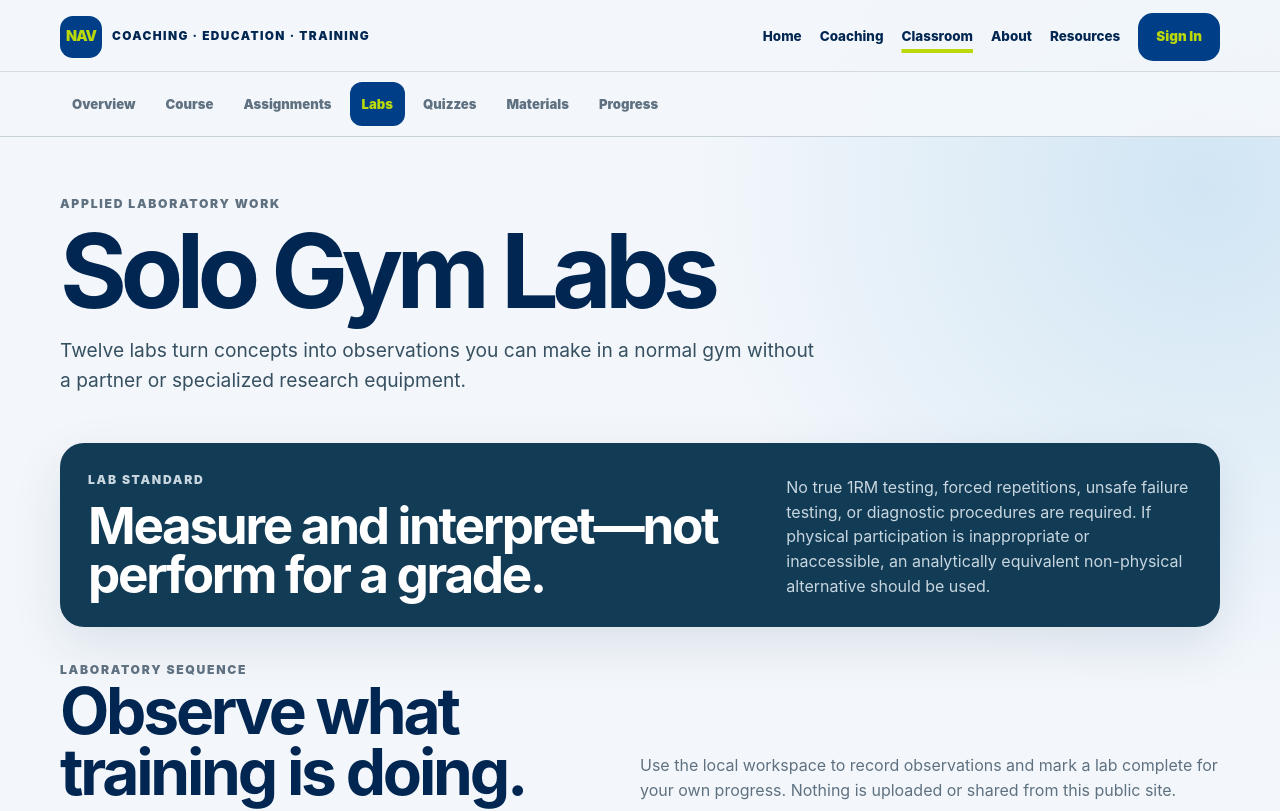
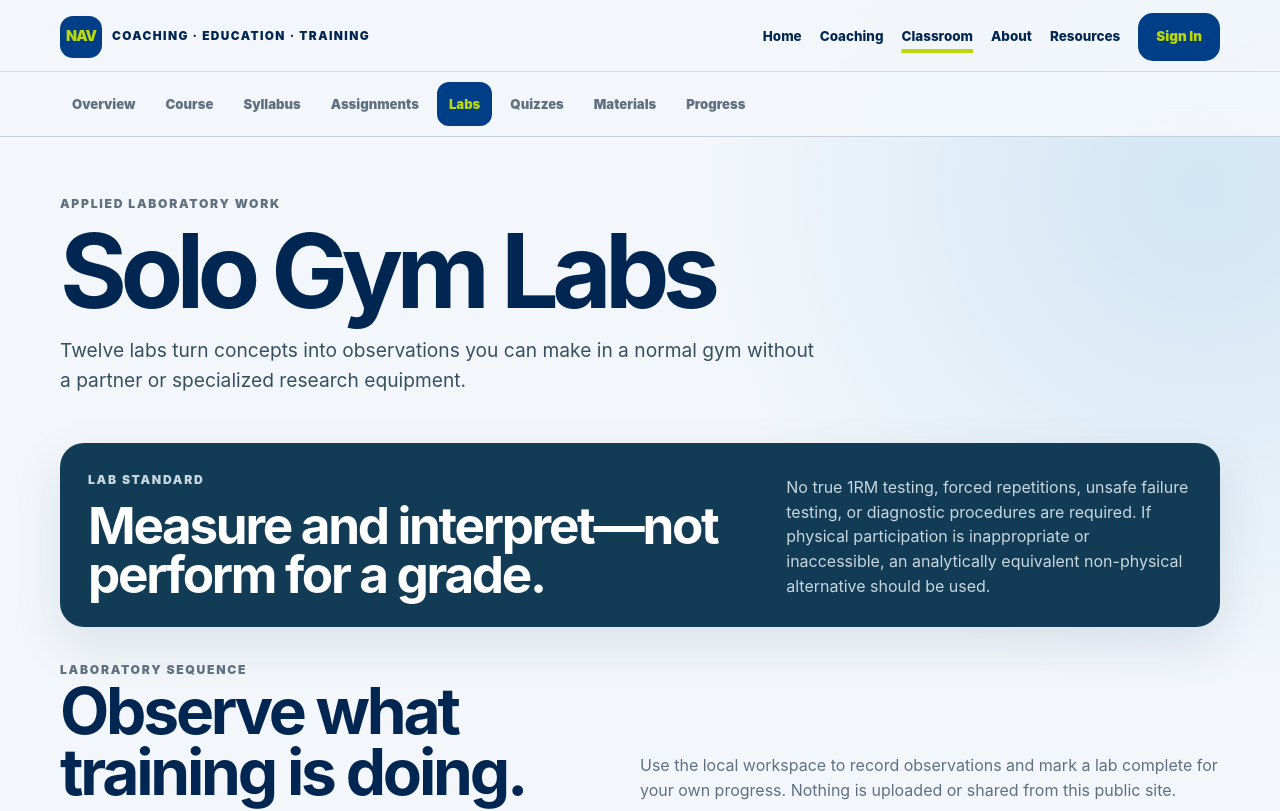
Before and after one commit to Cracked-Hacker/NAV, a plain HTML site: page classroom/labs.html in a window 1280 px wide. Shown: the top 811 px of the page. Drawn offline with Linux system fonts and the light colour scheme.

Commit message:
Keep Classroom navigation consistent

```diff
--- a/classroom/labs.html
+++ b/classroom/labs.html
@@ -1,7 +1,7 @@
 <!doctype html>
 <html lang="en"><head><meta charset="utf-8"><meta name="viewport" content="width=device-width, initial-scale=1"><meta name="description" content="NAV Classroom solo gym laboratories for the ten-week Human Performance course."><meta name="theme-color" content="#003f87"><meta name="color-scheme" content="light"><title>Solo Gym Labs | NAV Classroom</title><link rel="stylesheet" href="../style.css"><link rel="stylesheet" href="classroom.css"><script src="lms-data.js" defer></script><script src="classroom.js" defer></script><script src="workspace-sync.js" defer></script></head>
 <body data-classroom-view="labs"><a class="skip-link" href="#main">Skip to content</a><header class="site-header"><a class="brand" href="../index.html" aria-label="NAV home"><span class="brand-mark">NAV</span><span class="brand-copy">COACHING · EDUCATION · TRAINING</span></a><nav class="desktop-nav" aria-label="Primary"><a href="../index.html">Home</a><a href="../coaching.html">Coaching</a><a href="index.html" aria-current="page">Classroom</a><a href="../about.html">About</a><a href="../resources.html">Resources</a><a class="nav-app" href="https://nav-coach-app-eight.vercel.app/auth?mode=login">Sign In</a></nav><details class="mobile-nav"><summary aria-label="Open navigation">Menu</summary><nav aria-label="Mobile primary"><a href="../index.html">Home</a><a href="../coaching.html">Coaching</a><a href="index.html" aria-current="page">Classroom</a><a href="../about.html">About</a><a href="../resources.html">Resources</a><a class="nav-app" href="https://nav-coach-app-eight.vercel.app/auth?mode=login">Sign In</a></nav></details></header>
-<main id="main"><div class="wrap"><nav class="classroom-subnav" aria-label="NAV Classroom"><a href="index.html">Overview</a><a href="course.html">Course</a><a href="assignments.html">Assignments</a><a href="labs.html" aria-current="page">Labs</a><a href="quizzes.html">Quizzes</a><a href="materials.html">Materials</a><a href="progress.html">Progress</a></nav>
+<main id="main"><div class="wrap"><nav class="classroom-subnav" aria-label="NAV Classroom"><a href="index.html">Overview</a><a href="course.html">Course</a><a href="syllabus.html">Syllabus</a><a href="assignments.html">Assignments</a><a href="labs.html" aria-current="page">Labs</a><a href="quizzes.html">Quizzes</a><a href="materials.html">Materials</a><a href="progress.html">Progress</a></nav>
 <section class="page-hero lms-page-hero"><p class="eyebrow">Applied laboratory work</p><h1>Solo Gym Labs</h1><p class="lead">Twelve labs turn concepts into observations you can make in a normal gym without a partner or specialized research equipment.</p></section>
 <section class="lms-callout safety-callout"><div><p class="eyebrow">Lab standard</p><h2>Measure and interpret—not perform for a grade.</h2></div><p>No true 1RM testing, forced repetitions, unsafe failure testing, or diagnostic procedures are required. If physical participation is inappropriate or inaccessible, an analytically equivalent non-physical alternative should be used.</p></section>
 <section class="section lms-list-section"><div class="section-head"><div><p class="eyebrow">Laboratory sequence</p><h2>Observe what training is doing.</h2></div><p>Use the local workspace to record observations and mark a lab complete for your own progress. Nothing is uploaded or shared from this public site.</p></div><div data-lab-list class="coursework-list"></div><noscript><p class="classroom-noscript">Lab workspaces require JavaScript for browser-local notes and progress.</p></noscript></section></div></main>
```
